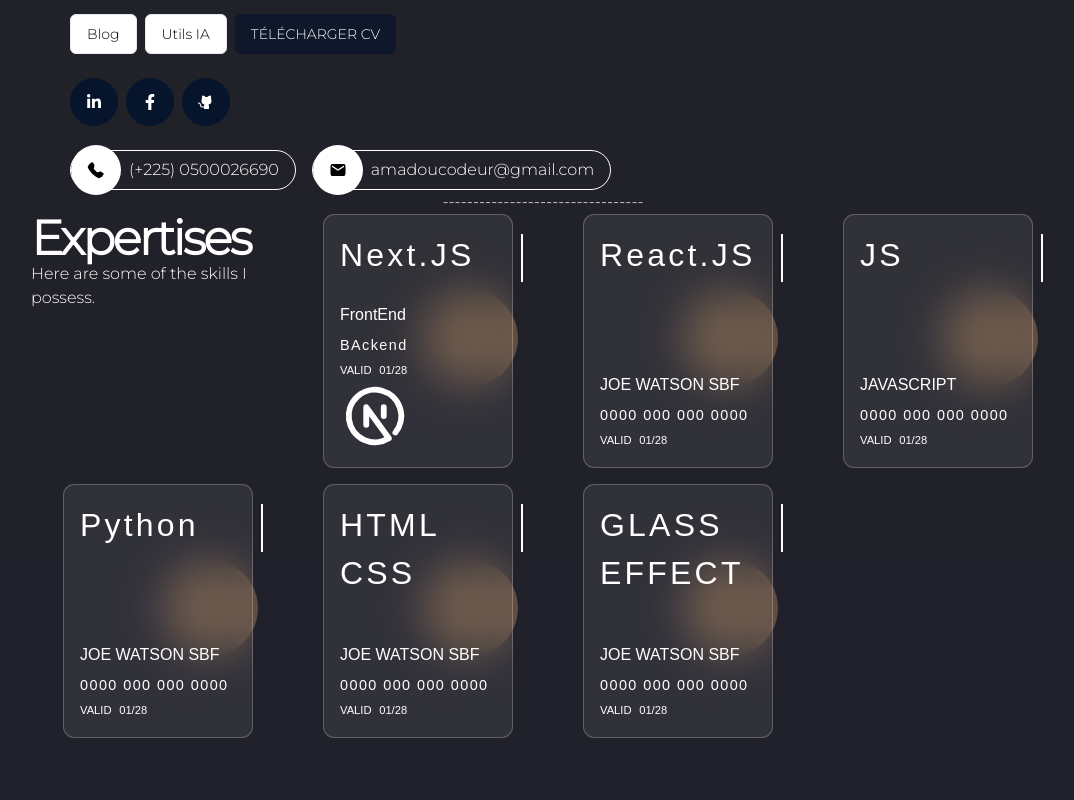
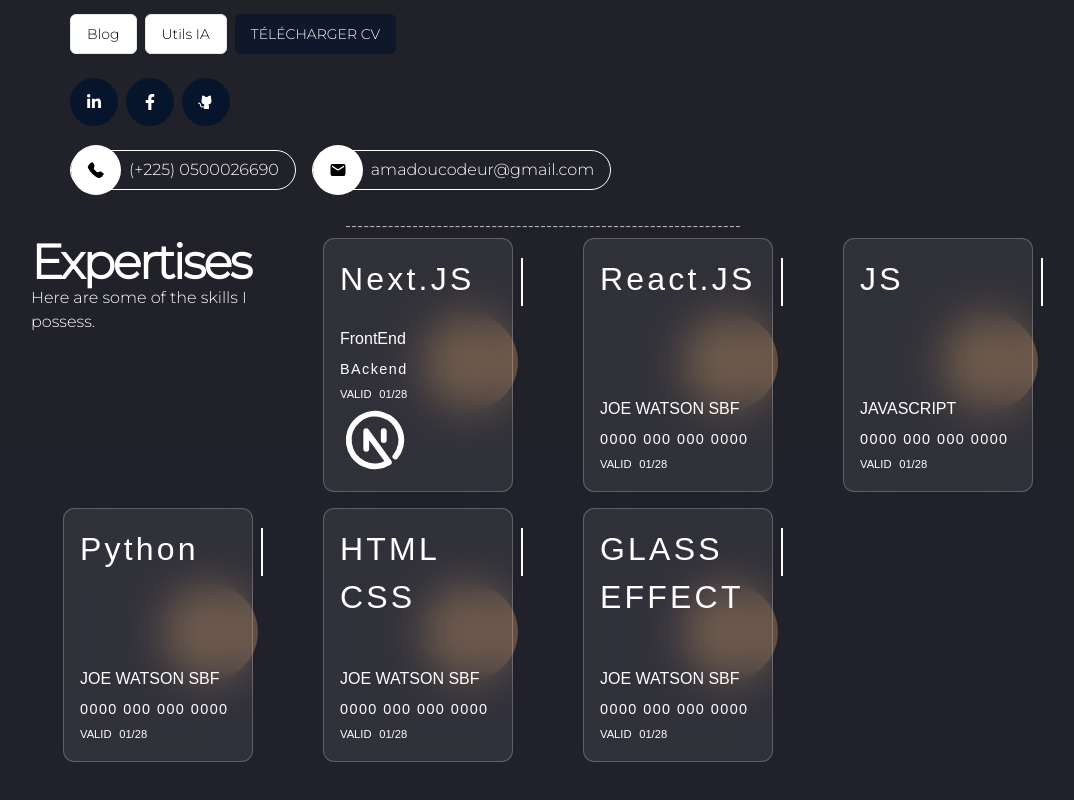
Before and after one commit to amadoucodeur/amadou, a Next.js app: page / in a window 1280 px wide. Shown: the part 1514-2314 px from the top of the page, without its empty margins (97-1171 px from the left). Built offline with nearby package versions, Linux system fonts and the light colour scheme.

Commit message:
desactivation du dark mode#4

```diff
--- a/app/page.tsx
+++ b/app/page.tsx
@@ -103,8 +103,8 @@
             </p>
           </div>
         </div>
+        <p>-----------------------------------------------------------------</p>
       </div>
-      <p>---------------------------------</p>
       <div className="mb-32 grid text-center lg:max-w-5xl lg:w-full lg:mb-0 lg:grid-cols-4 lg:text-left gap-4">
         <div className="">
           <h2 className="text-3xl font-bold tracking-tighter sm:text-4xl md:text-5xl">
```
